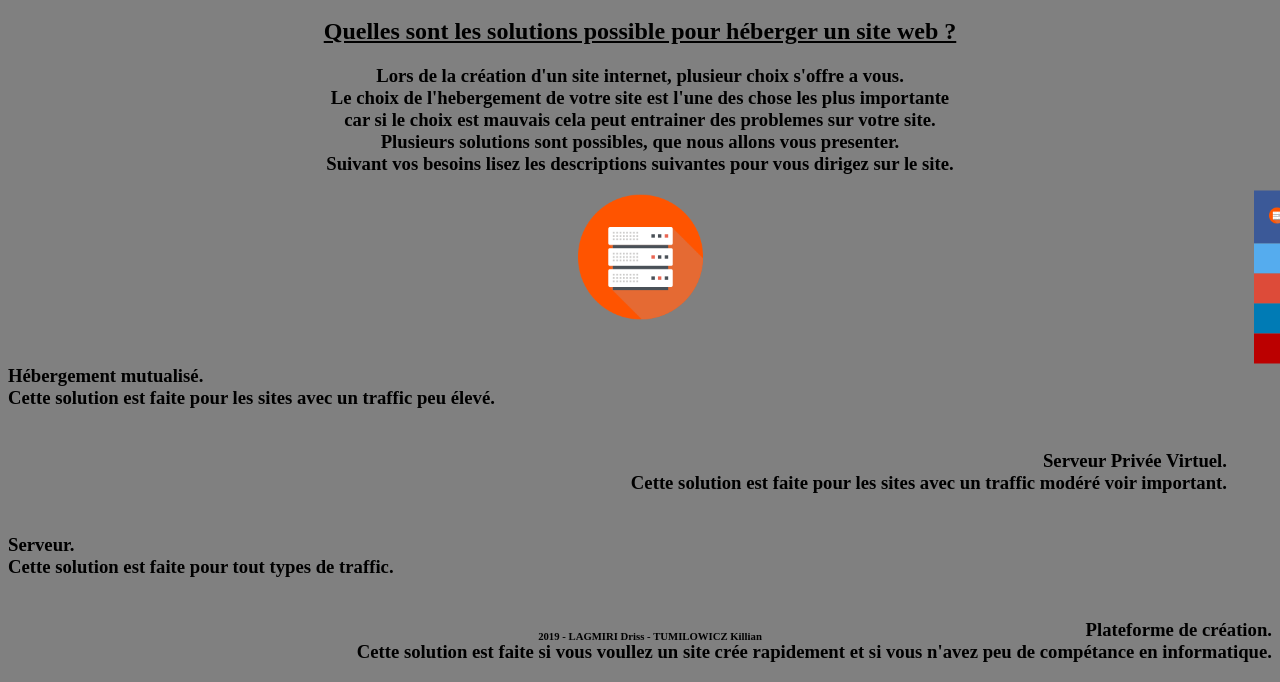
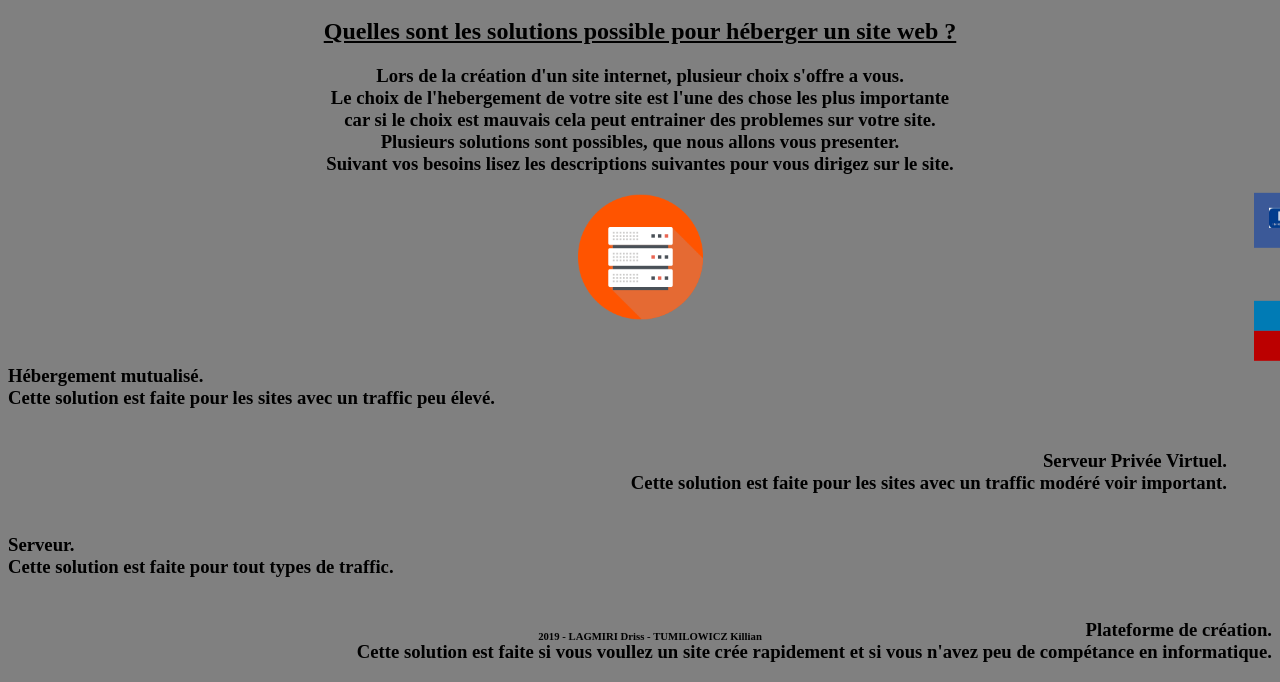
Before and after one commit to KillianT37/Projet-2-DrissL, a plain HTML site: page index.html in a window 1280 px wide. Shown: the part 123-805 px from the top of the page. Drawn offline with Linux system fonts and the light colour scheme.

Commit message:
ajout Ki

```diff
--- a/index.html
+++ b/index.html
@@ -25,8 +25,8 @@
     </header>
 
     <div class="icon-bar">
-        <a href="" class="facebook"><img src="icon.png" width="16px"</a>
-        <a href="#" class="twitter"><i class="fa fa-twitter"></i></a>
+        <a href="https://www.ionos.fr/" class="ionos"><img src="ionos.jpg" width="20px"</a>
+        <a href="https://www.ovh.com/fr/" class="ovh"><img src
         <a href="#" class="google"><i class="fa fa-google"></i></a>
         <a href="#" class="linkedin"><i class="fa fa-linkedin"></i></a>
         <a href="#" class="youtube"><i class="fa fa-youtube"></i></a>
--- a/style.css
+++ b/style.css
@@ -76,7 +76,7 @@ footer {
             background-color: #000;
         }
 
-.facebook {
+.ionos {
     background: #3B5998;
     color: white;
 }
```
Also changed, not shown: hebergement-mutualise.png, ionos.jpg (added), ionos.png (added).
